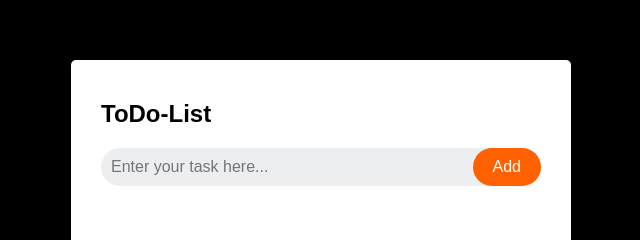
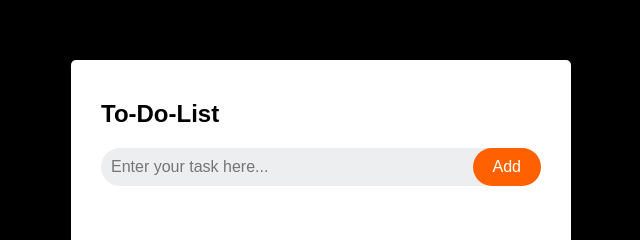
Before and after one commit to aayushsinghghatal/ToDoList, a plain HTML site: page index.html in a window 1280 px wide. Shown: the part 227-467 px from the top of the page, 319-959 px from the left. Drawn offline with Linux system fonts and the light colour scheme.

Commit message:
Update index.html

```diff
--- a/index.html
+++ b/index.html
@@ -11,7 +11,7 @@
 <body>
     <div class="container">
         <div class="todoapp">
-            <h2 class="h2">ToDo-List</h2>
+            <h2 class="h2">To-Do-List</h2>
             <div class="inputfield">
                 <input type="text" class="input" placeholder="Enter your task here...">
                 <button onclick="addTask()">Add</button>
```
